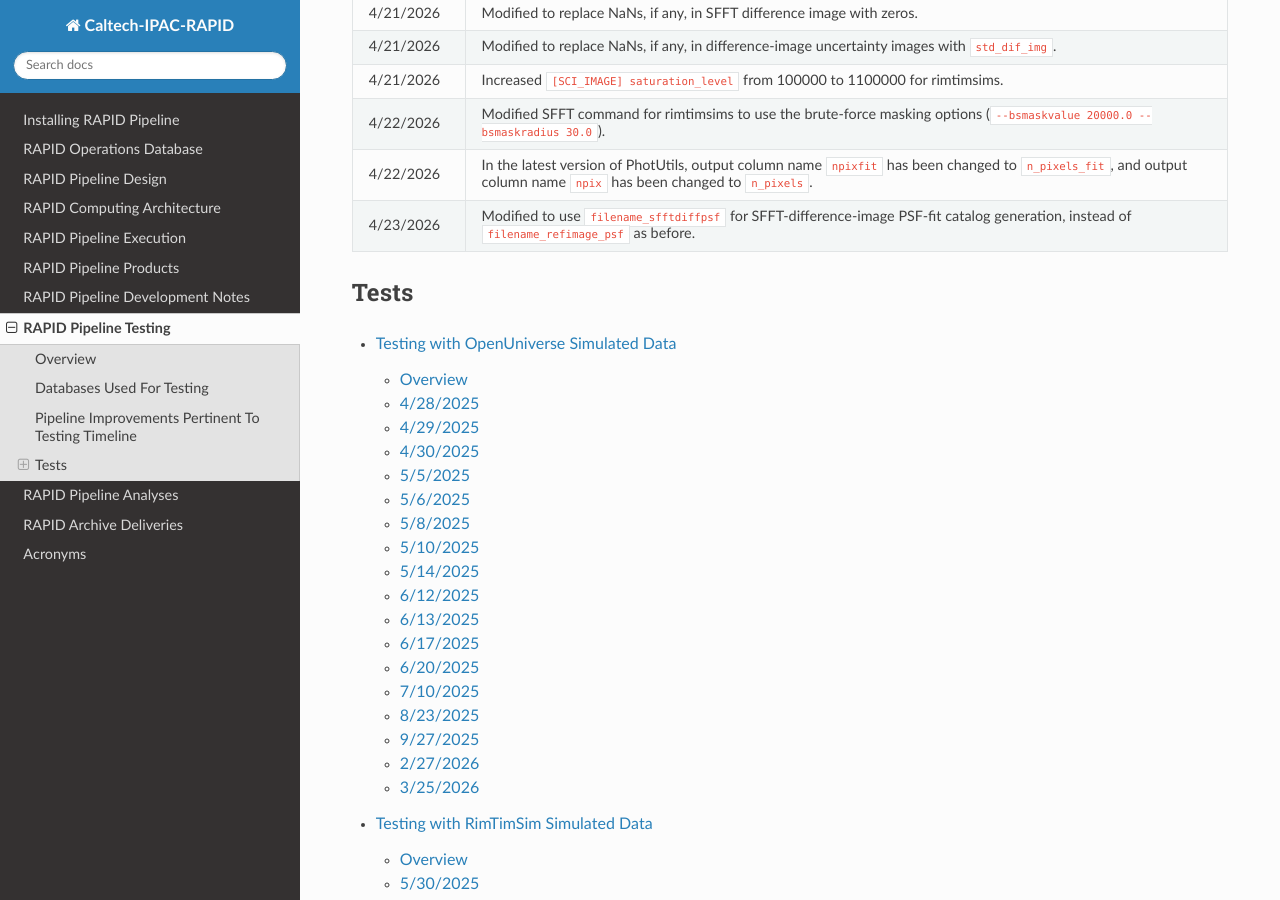
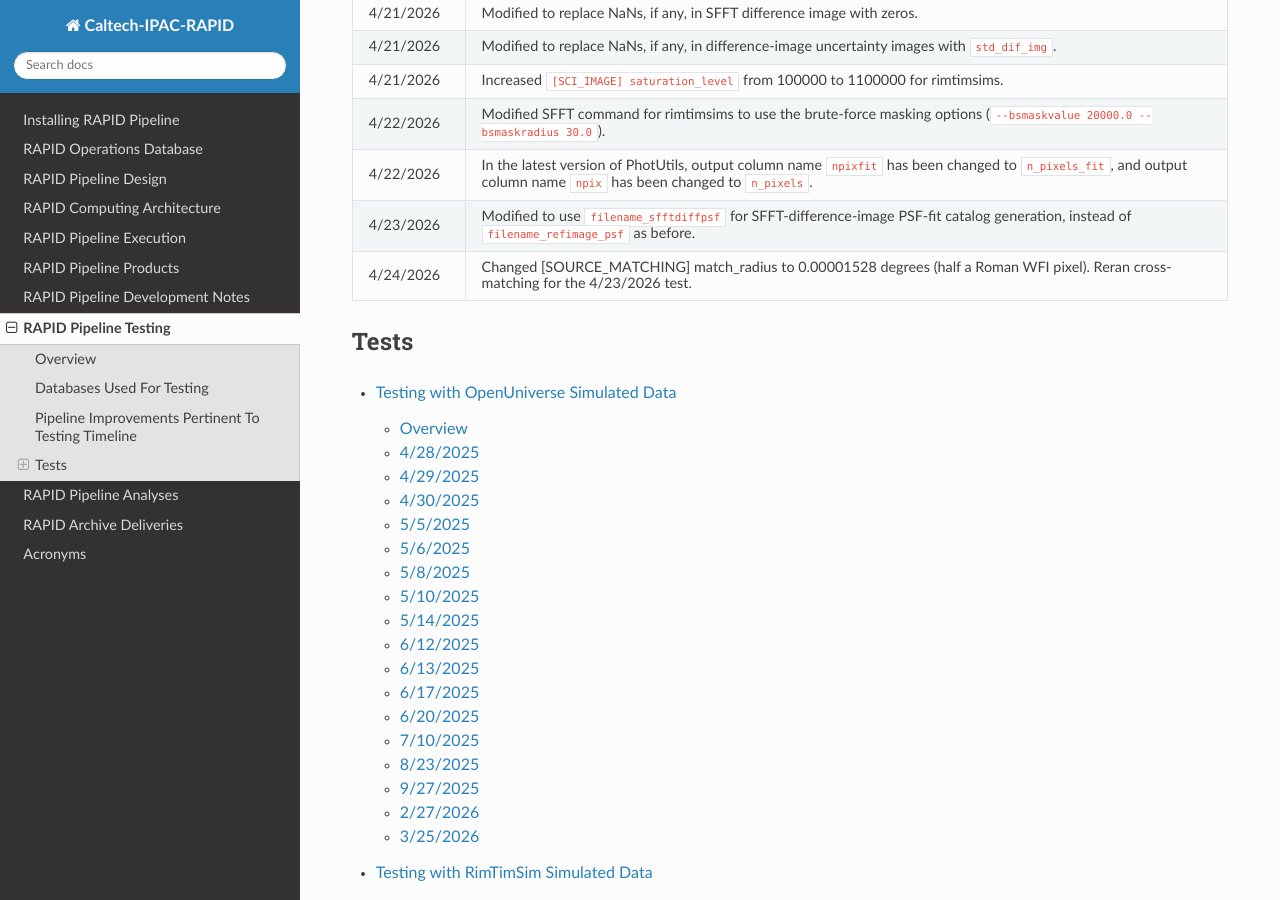
Before and after one commit to Caltech-IPAC/rapid, a Sphinx documentation site: the page built from docs/source/dev/tests.rst, in a window 1280 px wide and 900 px high, scrolled down 2471 px. Built offline with Sphinx 7.4.7 and the Read the Docs theme 3.1.0, drawn with Linux system fonts in a browser that asks for light colours.

Commit message:
Added pipeline improvement: Changed [SOURCE_MATCHING] match_radius to 0.00001528 degrees (half a Roman WFI pixel).

```diff
--- a/docs/source/dev/tests.rst
+++ b/docs/source/dev/tests.rst
@@ -87,6 +87,7 @@ Date              Software modification
 4/22/2026         Modified SFFT command for rimtimsims to use the brute-force masking options (``--bsmaskvalue 20000.0 --bsmaskradius 30.0``).
 4/22/2026         In the latest version of PhotUtils, output column name ``npixfit`` has been changed to ``n_pixels_fit``, and output column name ``npix`` has been changed to ``n_pixels``.
 4/23/2026         Modified to use ``filename_sfftdiffpsf`` for SFFT-difference-image PSF-fit catalog generation, instead of ``filename_refimage_psf`` as before.
+4/24/2026         Changed [SOURCE_MATCHING] match_radius to 0.00001528 degrees (half a Roman WFI pixel).  Reran cross-matching for the 4/23/2026 test.
 ===============   ===============================================================================================================================================================================================================================
 
 
```
